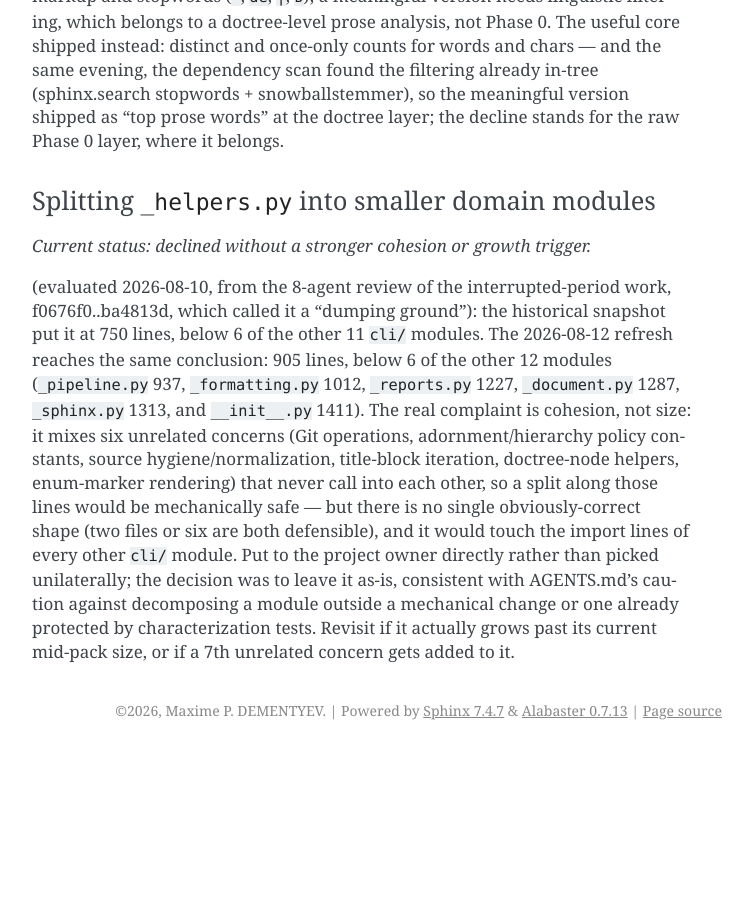
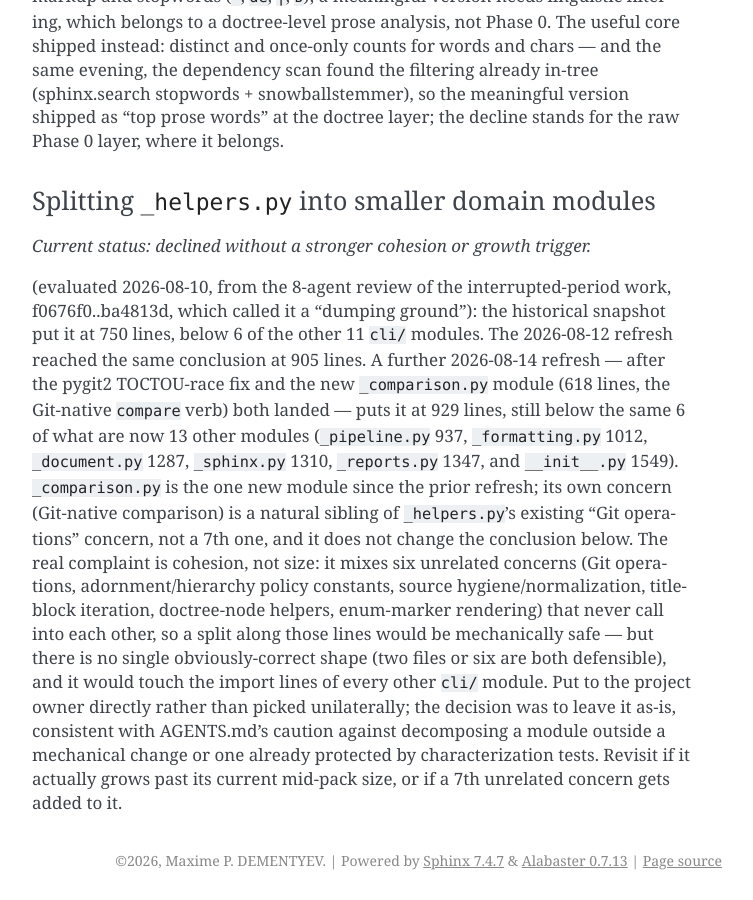
Before and after one commit to dememax/check_rst, a Sphinx documentation site: the page built from docs/roadmap.rst, in a window 1280 px wide and 900 px high, scrolled down 47507 px. Shown: the whole window, without its empty margins (388-1141 px from the left). Built offline with Sphinx 7.4.7, drawn with Linux system fonts in a browser that asks for light colours; before the commit the page ends 48257 px from its top, so only the background shows below that; some of the changed text lies outside the part shown.

Commit message:
docs(roadmap): refresh stale freshness date and _helpers.py snapshot
The intro claimed the status index was accurate "as of 2026-08-12,"
but the file already contained many 2026-08-13/2026-08-14 entries (the
entire compare feature, the next-free-section-char feature) — a cold
reader hitting the intro first would be told a date the rest of the
page immediately contradicts. Updated to 2026-08-14, matching the
latest evidence the page actually reflects.

The "Splitting _helpers.py into smaller domain modules" declined-
decision entry cited a 905-line/12-other-module snapshot from its
2026-08-12 refresh. Both numbers are now stale: the file measures 929
lines today (re-verified with wc -l), and the module list predates
_comparison.py entirely — a new, 618-line 14th cli/ module the
2026-08-12 comparison never accounted for. Added a dated 2026-08-14
refresh entry with the current real numbers for every module, and
explicitly addressed the new module: its own concern (Git-native
comparison) is a sibling of _helpers.py's existing "Git operations"
concern, not a 7th one, so this doesn't change the conclusion — kept
the historical 750-line and 905-line snapshots as retained design
history, per this document's own stated purpose.

Validated: check_rst --sphinx-src docs check docs/roadmap.rst (0
errors, same pre-existing warnings); full suite (1675 passed);
ruff/mypy clean.

Co-Authored-By: Claude Sonnet 5 <noreply@anthropic.com>

```diff
--- a/docs/roadmap.rst
+++ b/docs/roadmap.rst
@@ -14,7 +14,7 @@ are not the current interface or status ledger.
 
 The implementation, tests, current CLI help, and normative documentation are
 the authority for what exists.  The status index below summarizes that evidence
-as of 2026-08-12.  When later evidence changes an entry, update its status here
+as of 2026-08-14.  When later evidence changes an entry, update its status here
 and its own ``Current status`` line while retaining the dated design history.
 
 ****************
@@ -2264,10 +2264,16 @@ Splitting ``_helpers.py`` into smaller domain modules
 (evaluated 2026-08-10, from the 8-agent review of the interrupted-period
 work, f0676f0..ba4813d, which called it a "dumping ground"): the historical
 snapshot put it at 750 lines, below 6 of the other 11 ``cli/`` modules.  The
-2026-08-12 refresh reaches the same conclusion: 905 lines, below 6 of the
-other 12 modules (``_pipeline.py`` 937, ``_formatting.py`` 1012,
-``_reports.py`` 1227, ``_document.py`` 1287, ``_sphinx.py`` 1313, and
-``__init__.py`` 1411).  The real complaint is
+2026-08-12 refresh reached the same conclusion at 905 lines.  A further
+2026-08-14 refresh — after the pygit2 TOCTOU-race fix and the new
+``_comparison.py`` module (618 lines, the Git-native ``compare`` verb) both
+landed — puts it at 929 lines, still below the same 6 of what are now 13
+other modules (``_pipeline.py`` 937, ``_formatting.py`` 1012,
+``_document.py`` 1287, ``_sphinx.py`` 1310, ``_reports.py`` 1347, and
+``__init__.py`` 1549).  ``_comparison.py`` is the one new module since the
+prior refresh; its own concern (Git-native comparison) is a natural sibling
+of ``_helpers.py``'s existing "Git operations" concern, not a 7th one, and
+it does not change the conclusion below.  The real complaint is
 cohesion, not size: it mixes six unrelated concerns (Git operations,
 adornment/hierarchy policy constants, source hygiene/normalization,
 title-block iteration, doctree-node helpers, enum-marker rendering)
```
